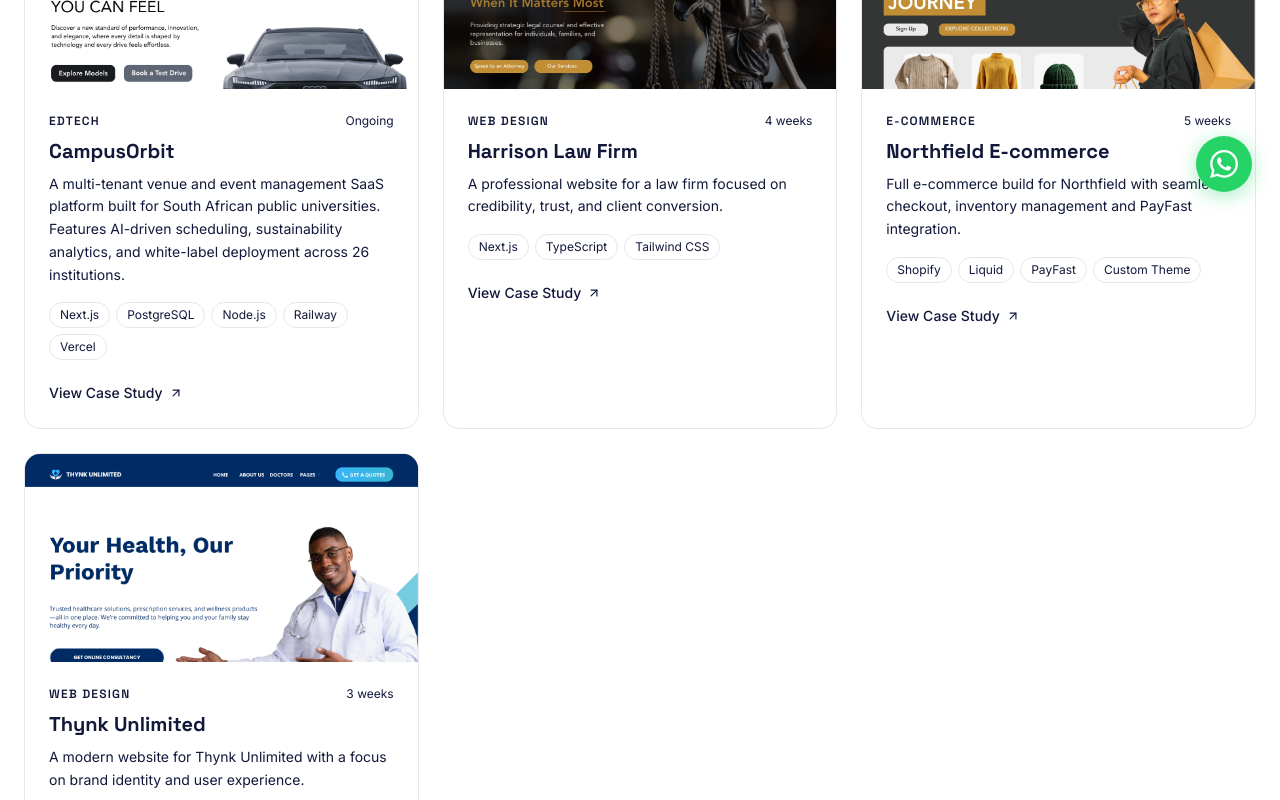
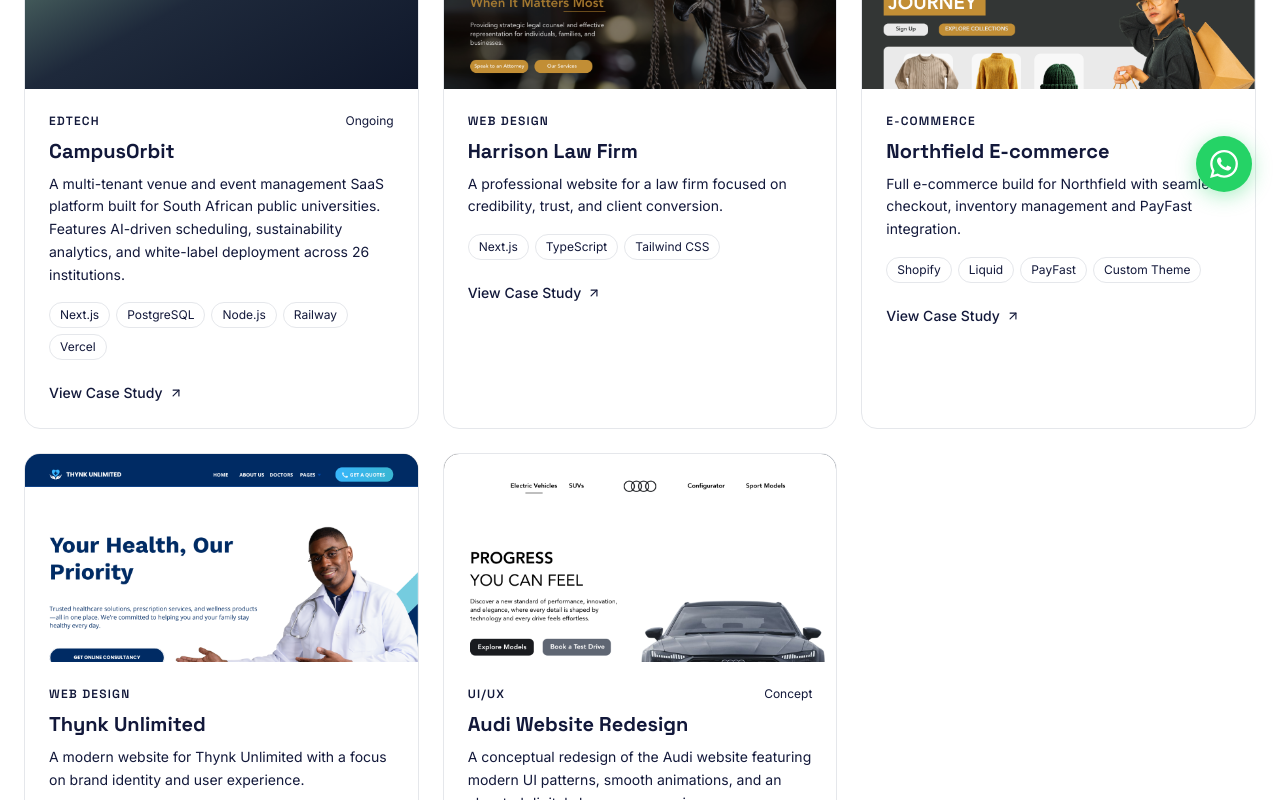
Before and after one commit to IzaTheUIDesigner/izmvh-design-studio, a Next.js app: page /portfolio in a window 1280 px wide. Shown: the part 580-1380 px from the top of the page. Built offline with nearby package versions, Linux system fonts and the light colour scheme.

Commit message:
Add Audi redesign to UI/UX portfolio

```diff
--- a/app/portfolio/PortfolioClient.tsx
+++ b/app/portfolio/PortfolioClient.tsx
@@ -16,7 +16,7 @@
     description: 'A multi-tenant venue and event management SaaS platform built for South African public universities. Features AI-driven scheduling, sustainability analytics, and white-label deployment across 26 institutions.',
     tags: ['Next.js', 'PostgreSQL', 'Node.js', 'Railway', 'Vercel'],
     gradient: 'bg-gradient-to-br from-green-900/60 via-slate-800 to-slate-900',
-    image: '/images/uiux.png',
+    image:'',
     duration: 'Ongoing',
   },
   {
@@ -27,7 +27,7 @@
     tags: ['Next.js', 'TypeScript', 'Tailwind CSS'],
     gradient: 'bg-gradient-to-br from-slate-700 via-slate-800 to-green-dark',
     image: '/images/harrison.png',
-    duration: '4 weeks',
+    duration: '',
   },
   {
     id: 2,
@@ -37,7 +37,7 @@
     tags: ['Shopify', 'Liquid', 'PayFast', 'Custom Theme'],
     gradient: 'bg-gradient-to-br from-rose-900/60 via-slate-800 to-slate-900',
     image: '/images/northfield.png',
-    duration: '5 weeks',
+    duration: '',
   },
   {
     id: 3,
@@ -47,7 +47,17 @@
     tags: ['Next.js', 'Tailwind CSS', 'Framer Motion'],
     gradient: 'bg-gradient-to-br from-blue-900/40 via-slate-800 to-slate-900',
     image: '/images/thynkunlimited.png',
-    duration: '3 weeks',
+    duration: '',
+  },
+  {
+    id: 4,
+    title: 'Audi Website Redesign',
+    category: 'UI/UX',
+    description: 'A conceptual redesign of the Audi website featuring modern UI patterns, smooth animations, and an elevated digital showroom experience.',
+    tags: ['Figma', 'Next.js', 'Framer Motion', 'UI Redesign'],
+    gradient: 'bg-gradient-to-br from-zinc-800 via-slate-800 to-slate-900',
+    image: '/images/uiux.png',
+    duration: 'Concept',
   },
 ]
 
```
